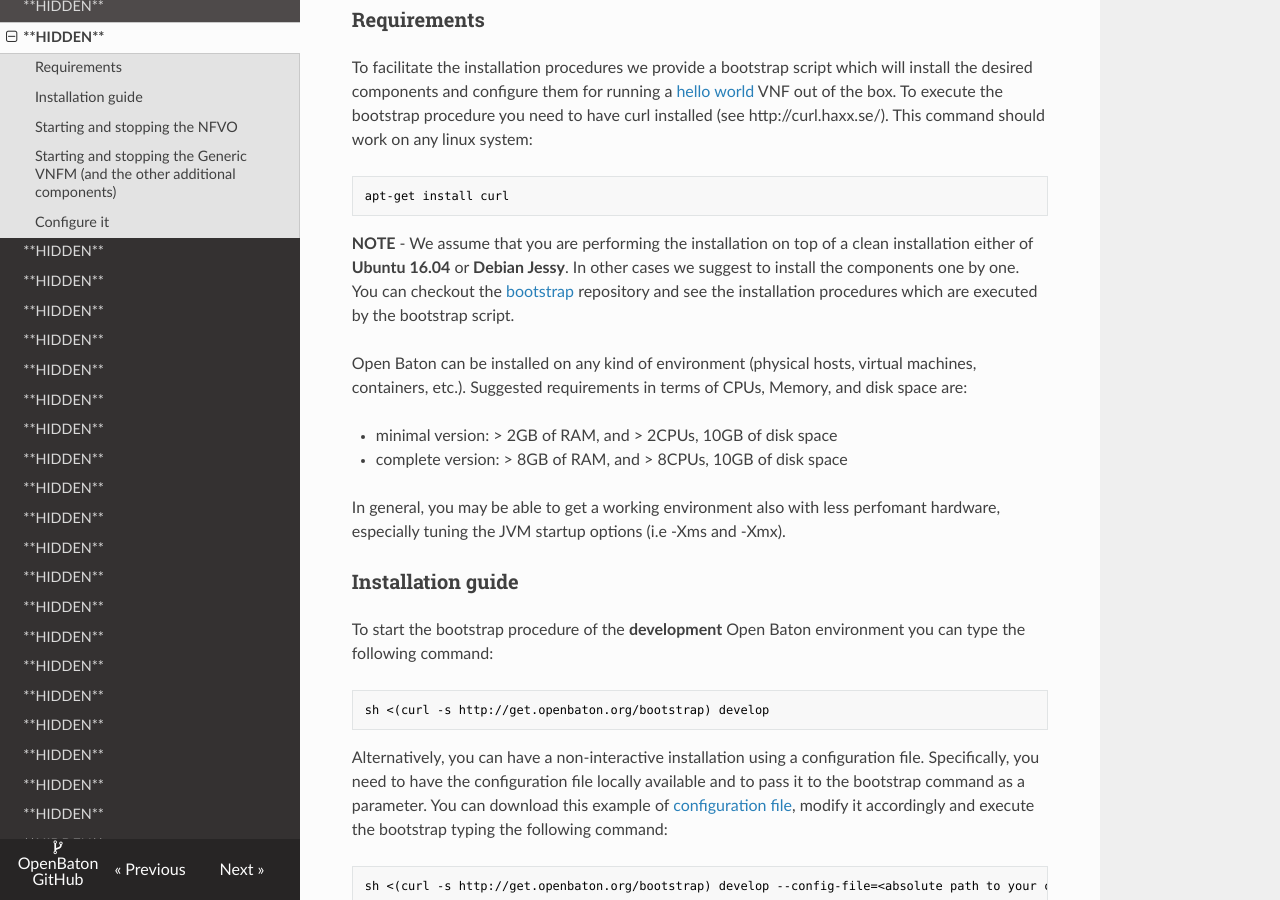
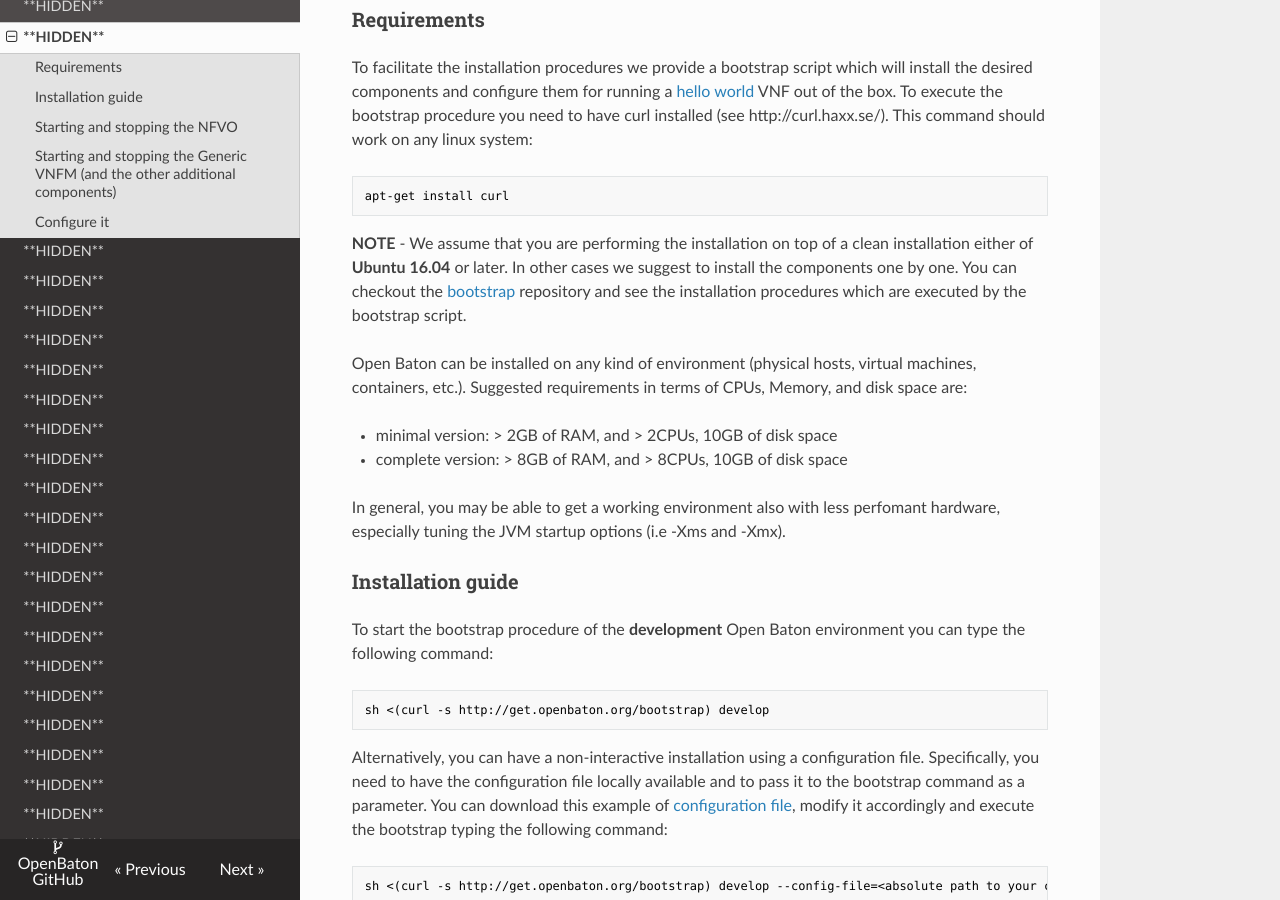
Before and after one commit to openbaton/docs, an MkDocs documentation site: the page built from docs/nfvo-installation-src.md, in a window 1280 px wide and 900 px high, scrolled down 741 px. Built offline with MkDocs 1.6.1, drawn with Linux system fonts in a browser that asks for light colours; nearby versions of some CDN libraries; old or Windows-style settings are respelled for this version of MkDocs.

Commit message:
Fix: remove jessie from supported OSes

````diff
--- a/docs/nfvo-installation-src.md
+++ b/docs/nfvo-installation-src.md
@@ -29,7 +29,7 @@
 apt-get install curl
 ```
 
-**NOTE** - We assume that you are performing the installation on top of a clean installation either of **Ubuntu 16.04** or **Debian Jessy**. In other cases we suggest to install the components one by one. You can checkout the [bootstrap][bootstrap] repository and see the installation procedures which are executed by the bootstrap script.
+**NOTE** - We assume that you are performing the installation on top of a clean installation either of **Ubuntu 16.04** or later. In other cases we suggest to install the components one by one. You can checkout the [bootstrap][bootstrap] repository and see the installation procedures which are executed by the bootstrap script.
 
 Open Baton can be installed on any kind of environment (physical hosts, virtual machines, containers, etc.). Suggested requirements in terms of CPUs, Memory, and disk space are:
 
````
